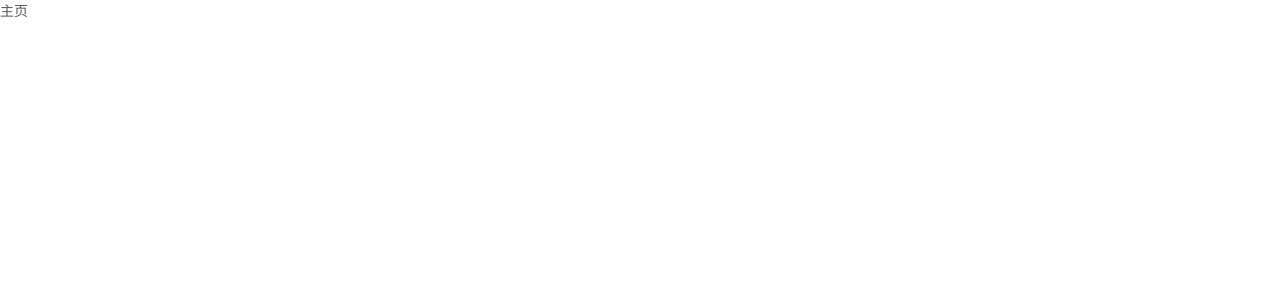
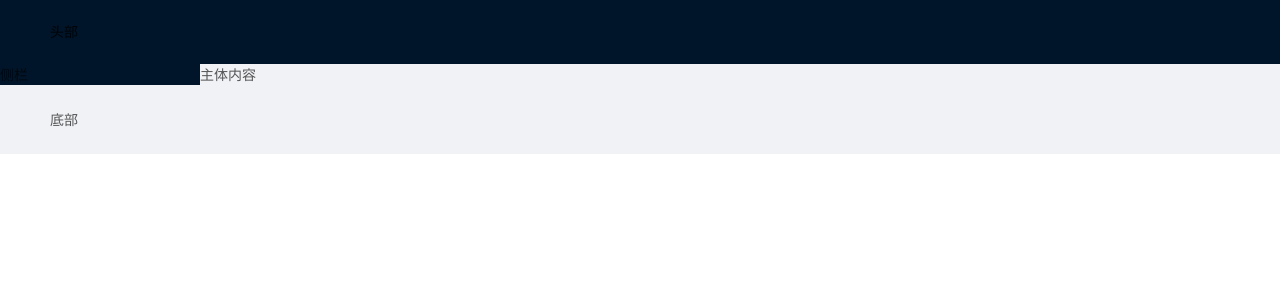
Before and after one commit to YuzhuoZhang/data-gateway-frontend, a React (Create React App) app: page / in a window 1280 px wide. Shown: the top 300 px of the page. Built offline with nearby package versions, Linux system fonts and the light colour scheme.

Commit message:
首页样式调好了 临时保存一下

```diff
--- a/package.json
+++ b/package.json
@@ -38,6 +38,5 @@
       "last 1 firefox version",
       "last 1 safari version"
     ]
-  },
-  "proxy": "http://localhost:8888"
+  }
 }
--- a/src/api/apis.js
+++ b/src/api/apis.js
@@ -1,6 +1,6 @@
 import ajax from './ajax'
 
 //服务器的url以及端口
-const BASE = 'http://localhost:8888'
+const BASE = '/api'
 
-export const login=(username,password)=>ajax(BASE+'/api/user/logIn',{username,password},'POST')
+export const login=(username,password)=>ajax(BASE+'/user/logIn',{username,password},'POST')
--- a/src/app.jsx
+++ b/src/app.jsx
@@ -1,5 +1,5 @@
 import React from 'react'
-import { Switch, Route } from 'react-router-dom'
+import { Switch, Route, Redirect } from 'react-router-dom'
 
 import Home from './views/home/home'
 import Welcome from './views/welcome/welcome'
@@ -10,6 +10,7 @@ export default class App extends React.Component{
             <Switch>
                 <Route path='/login' component={Welcome}/>
                 <Route path='/' component={Home}/>
+                <Redirect from='/*' to='/' />
             </Switch>
         )
     }
--- /dev/null
+++ b/src/views/home/home.css
@@ -0,0 +1,9 @@
+.home-header{
+    height: 20%;
+}
+.home-main{
+    height: 70%;
+}
+.home-footer{
+    height: 10%;
+}
--- a/src/views/home/home.jsx
+++ b/src/views/home/home.jsx
@@ -1,11 +1,22 @@
 import React from 'react'
+import { Redirect } from 'react-router-dom'
+import { Layout } from 'antd'
+
+import './home.css'
+
+const { Header, Content, Footer, Sider } = Layout
 
 export default class Home extends React.Component{
     render(){
         return (
-            <div>
-                主页
-            </div>
+            <Layout>
+                <Header className='home-header'>头部</Header>
+                <Layout className='home-main'>
+                    <Sider>侧栏</Sider>
+                    <Content>主体内容</Content>
+                </Layout>
+                <Footer className='home-footer'>底部</Footer>
+            </Layout>
         )
     }
 }
--- a/src/views/welcome/components/login.jsx
+++ b/src/views/welcome/components/login.jsx
@@ -5,13 +5,16 @@ import { UserOutlined, LockOutlined } from '@ant-design/icons'
 import {login} from '../../../api/apis'
 
 import './login.css'
+import { Redirect } from 'react-router-dom'
 
 export default class LoginForm extends React.Component{
 
-  onFinish = async values => {
-    console.log('接受的参数为:',values);
-    const response = await login(values.username,values.password)
-    console.log("返回结果为:",response)
+  onFinish = (values,event) => {
+    event.preventDefault()
+    console.log('接受的参数为:',values)
+    // const response = await login(values.username,values.password)
+    // console.log("返回结果为:",response)
+    return <Redirect to='/' />
 
   }
 
--- a/src/views/welcome/welcome.css
+++ b/src/views/welcome/welcome.css
@@ -6,7 +6,12 @@
     justify-content: center;
     flex-flow: column nowrap;
 }
+.welcome-login{
+    margin: 0 auto;
+    width: 500px;
+
+}
 .welcome-title{
-    margin: 0 auto;
+    text-align: center;
     font: bolder;
 }
--- a/src/views/welcome/welcome.jsx
+++ b/src/views/welcome/welcome.jsx
@@ -1,15 +1,20 @@
 import React from 'react'
+import { Card } from 'antd'
 
 import LoginForm from './components/login'
 import './welcome.css'
+
 
 export default class Welcome extends React.Component{
     render(){
         return(
             <div className='welcome'>
-                <h1 className='welcome-title'>数据网关</h1>
-                <br/>
-                <LoginForm />
+                <Card className='welcome-login' hoverable='true'>
+                    <h1 className='welcome-title'>数据网关</h1>
+                    <br/>
+                    <LoginForm />
+                </Card>
+
             </div>
         )
     }
```
